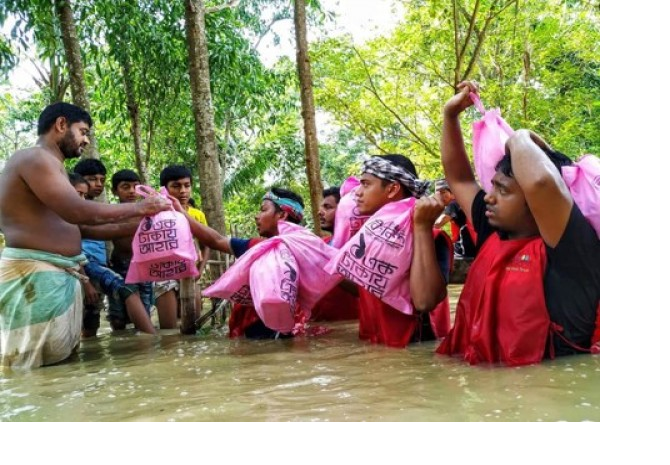
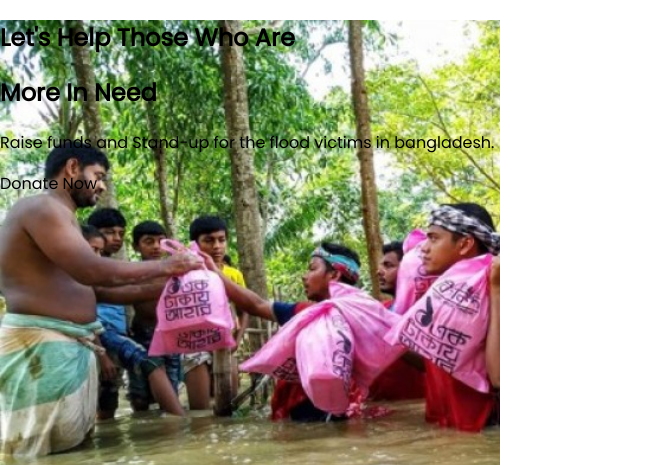
Before and after one commit to pritiproject/donate-today, a plain HTML site: page index.html in a window 1280 px wide. Shown: the top 465 px of the page, without its empty margins (0-670 px from the left). Drawn offline with Linux system fonts and the light colour scheme.

Commit message:
article added

```diff
--- a/index.html
+++ b/index.html
@@ -11,17 +11,17 @@
   <link rel="stylesheet" href="style.css">
 </head>
 <body>
-  <section class="donate">
-    <div class="class="flood victimes"">
-      <img src="images/donation11.jpg" alt="">
-      <h1>Let't Help Those Who Are</h1>
-      <h1>More In Need</h1>
-      <p>Raise funds and stand-up for the flood victims in Bangladesh.</p>
-      <a class="link-button" target="-blank">Donate Now</a>
-    </div>
+<section>
+<div class="container">
+  <div class="top-article">
+   <h1>Let's Help Those Who Are</h1>
+   <h1>More In Need</h1>
+   <p>Raise funds and Stand-up for the flood victims in bangladesh.</p>
+   <a class="link-blank"target="-blank">Donate Now</a>
+  </div>
+</div>
+</section>
 
-    </div>
-  </section>
 
 </body>
 </html>
--- a/style.css
+++ b/style.css
@@ -1,8 +1,13 @@
 body{
   font-family: 'Poppins', sans-serif;
-  margin: 0;
+  display: flex;
+  margin:0;
+  padding:0;
 }
-h1{
-  font-size: 50px;
-  color: black;
+.container{
+  width:500px;
+  height:500px;
+  position:relative;
+  background-image: url(images/donation11.jpg);
+  background-size: cover;
 }
```
